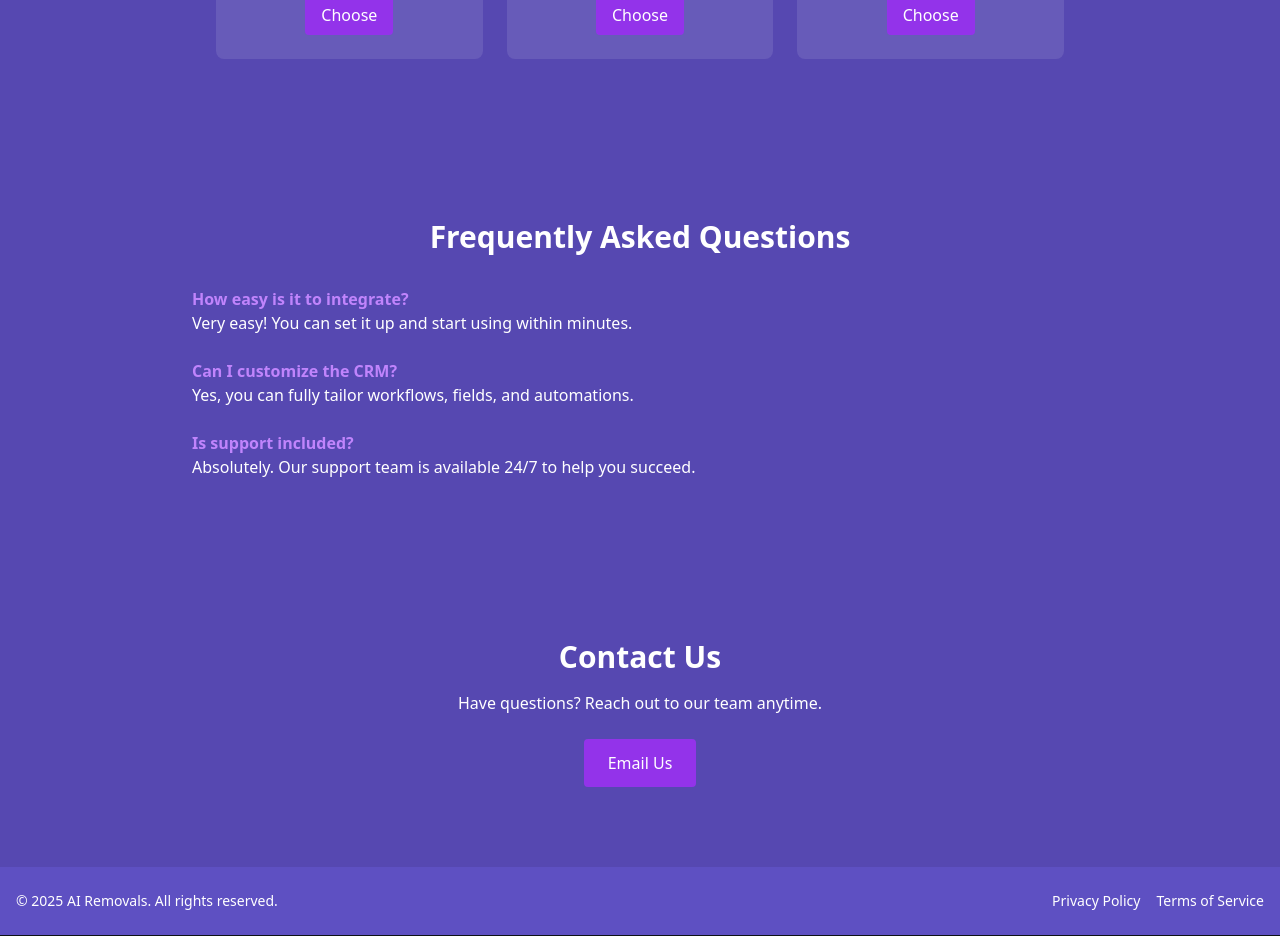
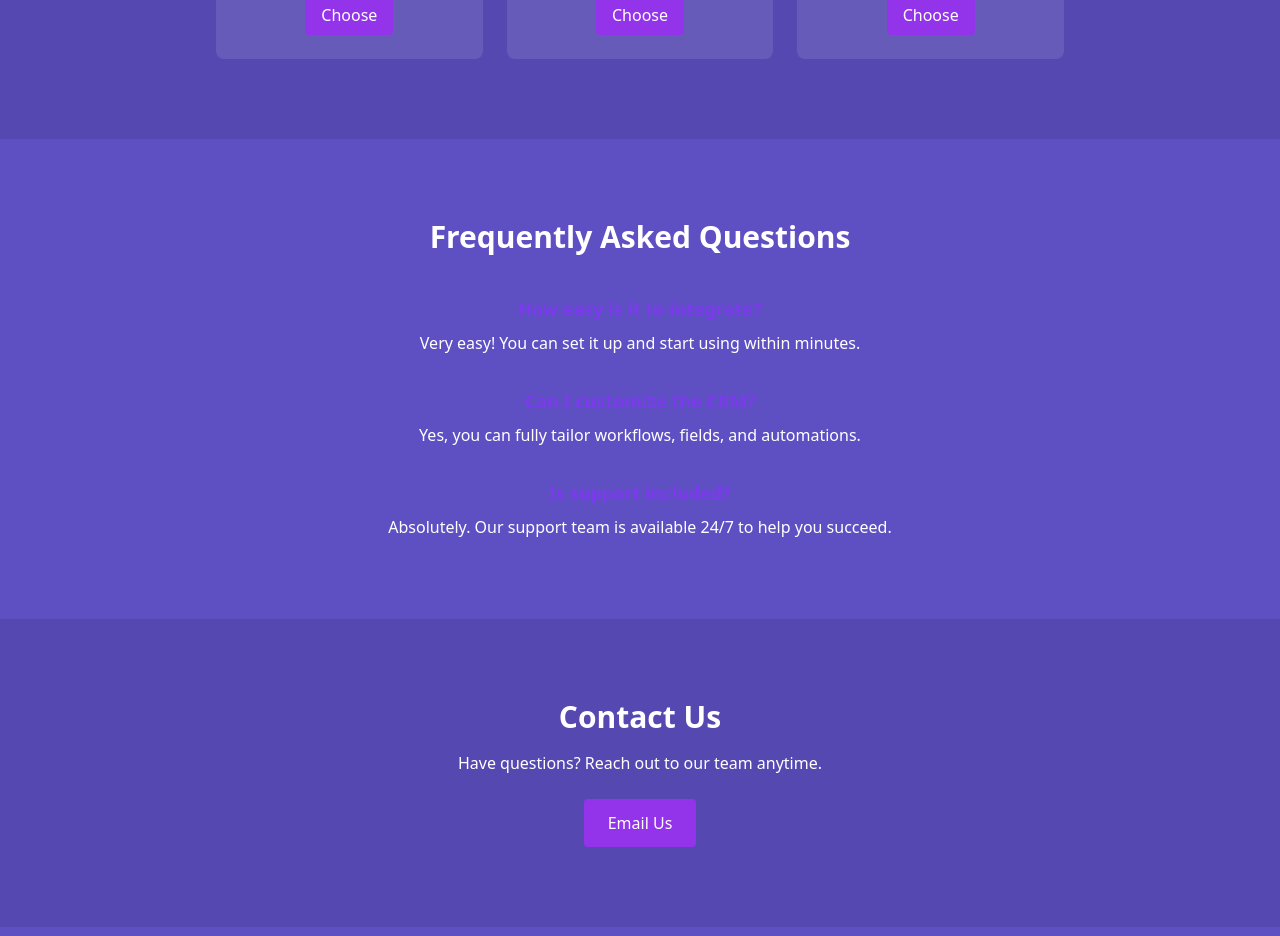
Before and after one commit to Gullmegler/mitt-prosjekt, a React (Create React App) app: page / in a window 1280 px wide. Shown: the part 1600-2536 px from the top of the page. Built offline with nearby package versions, Linux system fonts and the light colour scheme.

Commit message:
Update FAQSection.jsx

```diff
--- a/src/components/FAQSection.jsx
+++ b/src/components/FAQSection.jsx
@@ -1,27 +1,25 @@
 import React from "react";
 
-const FAQ = () => {
+const FAQSection = () => {
   return (
-    <section id="faq" className="bg-[#5648b1] text-white py-20 px-6">
-      <div className="max-w-4xl mx-auto">
-        <h2 className="text-3xl font-bold mb-8 text-center">Frequently Asked Questions</h2>
-        <div className="space-y-6">
+    <section className="bg-[#5e50c2] text-white py-20 px-6 text-center">
+      <h2 className="text-3xl font-bold mb-10">Frequently Asked Questions</h2>
+      <div className="max-w-3xl mx-auto space-y-8">
         <div>
-            <h3 className="font-bold text-purple-400">How easy is it to integrate?</h3>
+          <h3 className="text-lg font-semibold text-[#7c3aed] mb-2">How easy is it to integrate?</h3>
           <p>Very easy! You can set it up and start using within minutes.</p>
         </div>
         <div>
-            <h3 className="font-bold text-purple-400">Can I customize the CRM?</h3>
+          <h3 className="text-lg font-semibold text-[#7c3aed] mb-2">Can I customize the CRM?</h3>
           <p>Yes, you can fully tailor workflows, fields, and automations.</p>
         </div>
         <div>
-            <h3 className="font-bold text-purple-400">Is support included?</h3>
+          <h3 className="text-lg font-semibold text-[#7c3aed] mb-2">Is support included?</h3>
           <p>Absolutely. Our support team is available 24/7 to help you succeed.</p>
-          </div>
         </div>
       </div>
     </section>
   );
 };
 
-export default FAQ;
+export default FAQSection;
```
Lines whose indentation alone changed are shown as unchanged.
